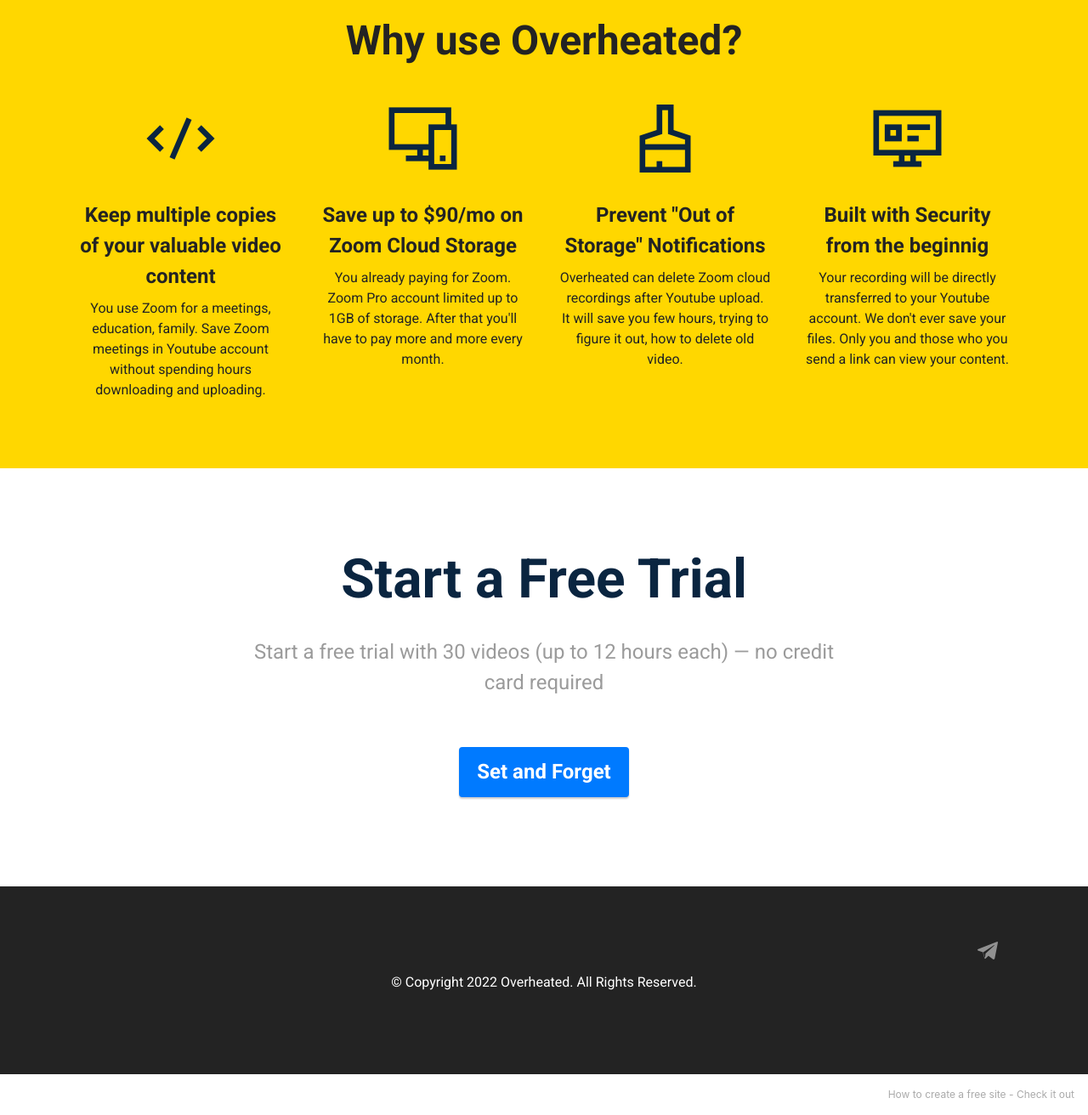
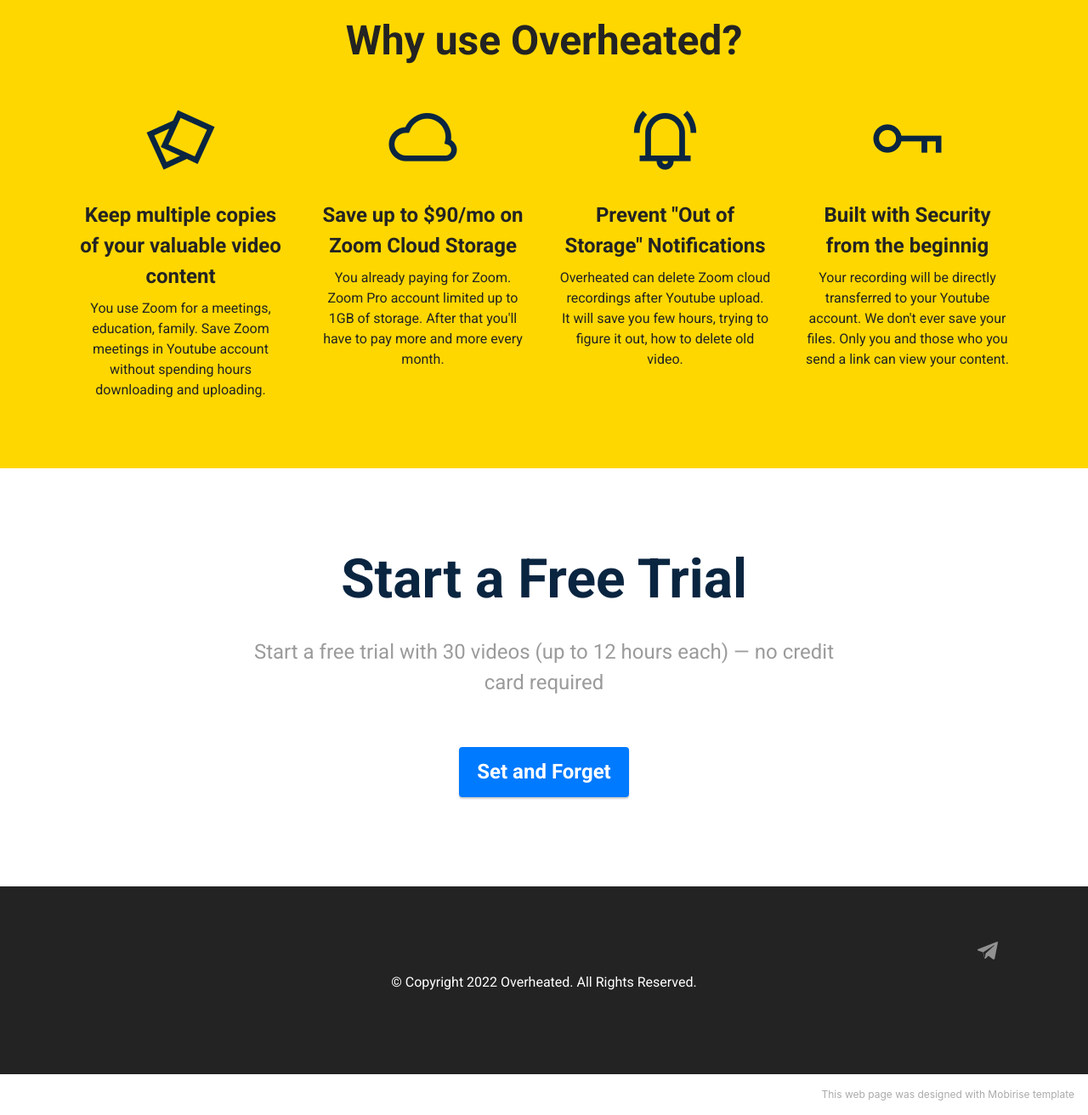
Before and after one commit to mmakarov/mmakarov.github.io, a plain HTML site: page index.html in a window 1280 px wide. Shown: the part 3560-4872 px from the top of the page at 85% size. Drawn offline with Linux system fonts and the light colour scheme; files whose address does not match are found by name.

Commit message:
create github pages

```diff
--- a/index.html
+++ b/index.html
@@ -28,6 +28,12 @@
 
 </head>
 <body>
+
+<!-- Analytics -->
+<script id="mcjs">!function(c,h,i,m,p){m=c.createElement(h),p=c.getElementsByTagName(h)[0],m.async=1,m.src=i,p.parentNode.insertBefore(m,p)}(document,"script","https://chimpstatic.com/mcjs-connected/js/users/9db2ec619f5d1b55d1cf40b79/7b5c4aaf0620b5a19648fcf31.js");</script>
+<!-- /Analytics -->
+
+
 
   <section data-bs-version="5.1" class="menu cid-s48OLK6784" once="menu" id="menu1-h">
 
@@ -249,7 +255,7 @@
                 <div class="card-wrapper">
                     <div class="card-box align-center">
                         <div class="iconfont-wrapper">
-                            <span class="mbr-iconfont mobi-mbri-code mobi-mbri"></span>
+                            <span class="mbr-iconfont mobi-mbri-image-gallery mobi-mbri"></span>
                         </div>
                         <h5 class="card-title mbr-fonts-style display-7"><strong>Keep multiple copies of your valuable video content</strong></h5>
                         <p class="card-text mbr-fonts-style display-4">You use Zoom for a meetings, education, family. Save Zoom meetings in Youtube account without spending hours downloading and uploading.</p>
@@ -260,7 +266,7 @@
                 <div class="card-wrapper">
                     <div class="card-box align-center">
                         <div class="iconfont-wrapper">
-                            <span class="mbr-iconfont mobi-mbri-responsive-2 mobi-mbri"></span>
+                            <span class="mbr-iconfont mobi-mbri-cloud mobi-mbri"></span>
                         </div>
                         <h5 class="card-title mbr-fonts-style display-7"><strong>Save up to $90/mo on Zoom Cloud Storage</strong></h5>
                         <p class="card-text mbr-fonts-style display-4">You already paying for Zoom. Zoom Pro account limited up to 1GB of storage. After that you'll have to pay more and more every month.</p>
@@ -271,7 +277,7 @@
                 <div class="card-wrapper">
                     <div class="card-box align-center">
                         <div class="iconfont-wrapper">
-                            <span class="mbr-iconfont mobi-mbri-website-theme-2 mobi-mbri"></span>
+                            <span class="mbr-iconfont mobi-mbri-alert mobi-mbri"></span>
                         </div>
                         <h5 class="card-title mbr-fonts-style display-7"><strong>Prevent "Out of Storage" Notifications</strong></h5>
                         <p class="card-text mbr-fonts-style display-4">Overheated can delete Zoom cloud recordings after Youtube upload.<br>It will save you few hours, trying to figure it out, how to delete old video.</p>
@@ -282,7 +288,7 @@
                 <div class="card-wrapper">
                     <div class="card-box align-center">
                         <div class="iconfont-wrapper">
-                            <span class="mbr-iconfont mobi-mbri-sites mobi-mbri"></span>
+                            <span class="mbr-iconfont mobi-mbri-key mobi-mbri"></span>
                         </div>
                         <h5 class="card-title mbr-fonts-style display-7"><strong>Built with Security from the beginnig</strong></h5>
                         <p class="card-text mbr-fonts-style display-4">Your recording will be directly transferred to your Youtube account. We don't ever save your files. Only you and those who you send a link can view your content.</p>
@@ -337,7 +343,7 @@
             </div>
         </div>
     </div>
-</section><section style="background-color: #fff; font-family: -apple-system, BlinkMacSystemFont, 'Segoe UI', 'Roboto', 'Helvetica Neue', Arial, sans-serif; color:#aaa; font-size:12px; padding: 0; align-items: center; display: flex;"><a href="https://mobirise.site/m" style="flex: 1 1; height: 3rem; padding-left: 1rem;"></a><p style="flex: 0 0 auto; margin:0; padding-right:1rem;">How to create a free site - <a href="https://mobirise.site/x" style="color:#aaa;">Check it out</a></p></section><script src="assets/bootstrap/js/bootstrap.bundle.min.js"></script>  <script src="assets/smoothscroll/smooth-scroll.js"></script>  <script src="assets/ytplayer/index.js"></script>  <script src="assets/embla/embla.min.js"></script>  <script src="assets/embla/script.js"></script>  <script src="assets/dropdown/js/navbar-dropdown.js"></script>  <script src="assets/theme/js/script.js"></script>
+</section><section style="background-color: #fff; font-family: -apple-system, BlinkMacSystemFont, 'Segoe UI', 'Roboto', 'Helvetica Neue', Arial, sans-serif; color:#aaa; font-size:12px; padding: 0; align-items: center; display: flex;"><a href="https://mobirise.site/t" style="flex: 1 1; height: 3rem; padding-left: 1rem;"></a><p style="flex: 0 0 auto; margin:0; padding-right:1rem;"><a href="https://mobirise.site/r" style="color:#aaa;">This web page</a> was designed with Mobirise template</p></section><script src="assets/bootstrap/js/bootstrap.bundle.min.js"></script>  <script src="assets/smoothscroll/smooth-scroll.js"></script>  <script src="assets/ytplayer/index.js"></script>  <script src="assets/embla/embla.min.js"></script>  <script src="assets/embla/script.js"></script>  <script src="assets/dropdown/js/navbar-dropdown.js"></script>  <script src="assets/theme/js/script.js"></script>
 
 
 </body>
```
Also changed, not shown: 1 other file.
